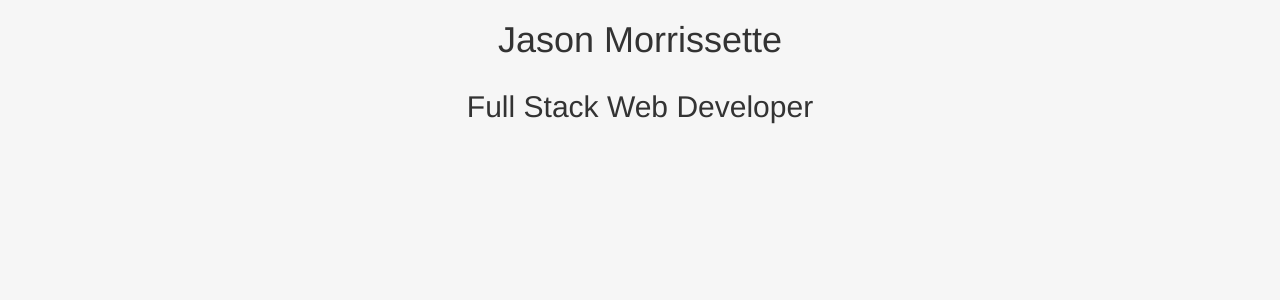
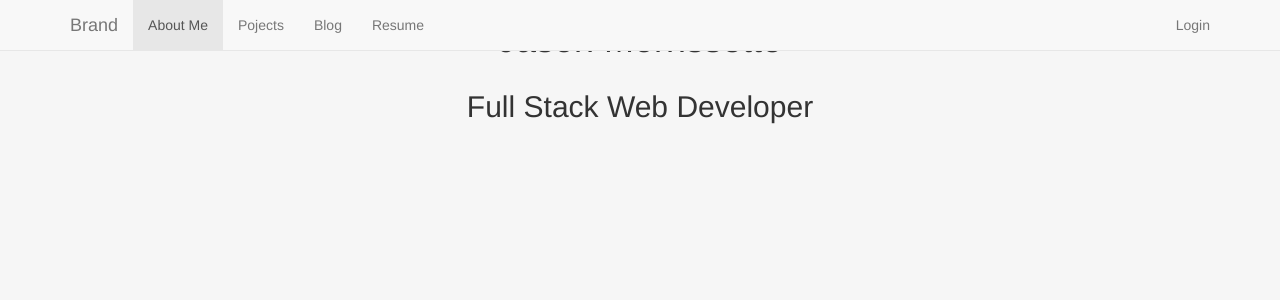
Before and after one commit to jmorr132/Proffessional-Portfolio-Site, a Django app: page / in a window 1280 px wide. Shown: the top 300 px of the page. Run offline with Django 3.2, Linux system fonts and the light colour scheme; some libraries are stand-ins or nearby versions.

Commit message:
FEAT: Added Navigation Bar
Added Nav bar to help with navigating the site.

```diff
--- a/mysite/blog/templates/blog/home.html
+++ b/mysite/blog/templates/blog/home.html
@@ -1,7 +1,32 @@
 {% extends "blog/header.html" %}
 {% block content %}
 
-
+<nav role="navigation" class="navbar navbar-default navbar-fixed-top">
+    <div class="container">
+        <!-- Brand and toggle get grouped for better mobile display -->
+        <div class="navbar-header">
+            <button type="button" data-target="#navbarCollapse" data-toggle="collapse" class="navbar-toggle">
+                <span class="sr-only">Toggle navigation</span>
+                <span class="icon-bar"></span>
+                <span class="icon-bar"></span>
+                <span class="icon-bar"></span>
+            </button>
+            <a href="#" class="navbar-brand">Brand</a>
+        </div>
+        <!-- Collection of nav links and other content for toggling -->
+        <div id="navbarCollapse" class="collapse navbar-collapse text-center">
+            <ul class="nav navbar-nav">
+                <li class="active"><a href="#">About Me</a></li>
+                <li><a href="#">Pojects</a></li>
+                <li><a href="#">Blog</a></li>
+                <li><a href="#">Resume</a></li>
+            </ul>
+            <ul class="nav navbar-nav navbar-right">
+                <li><a href="#">Login</a></li>
+            </ul>
+        </div>
+    </div>
+</nav>
 <div class = "row">
     <div class = "co-md-6 text-center">
         <h1> Jason Morrissette </h1>
@@ -12,12 +37,6 @@
         <h2> Full Stack Web Developer</h1>
     </div>
 </div>
- <nav>
- </nav>
-
-
-
-
 
 
 {% endblock %}
```
